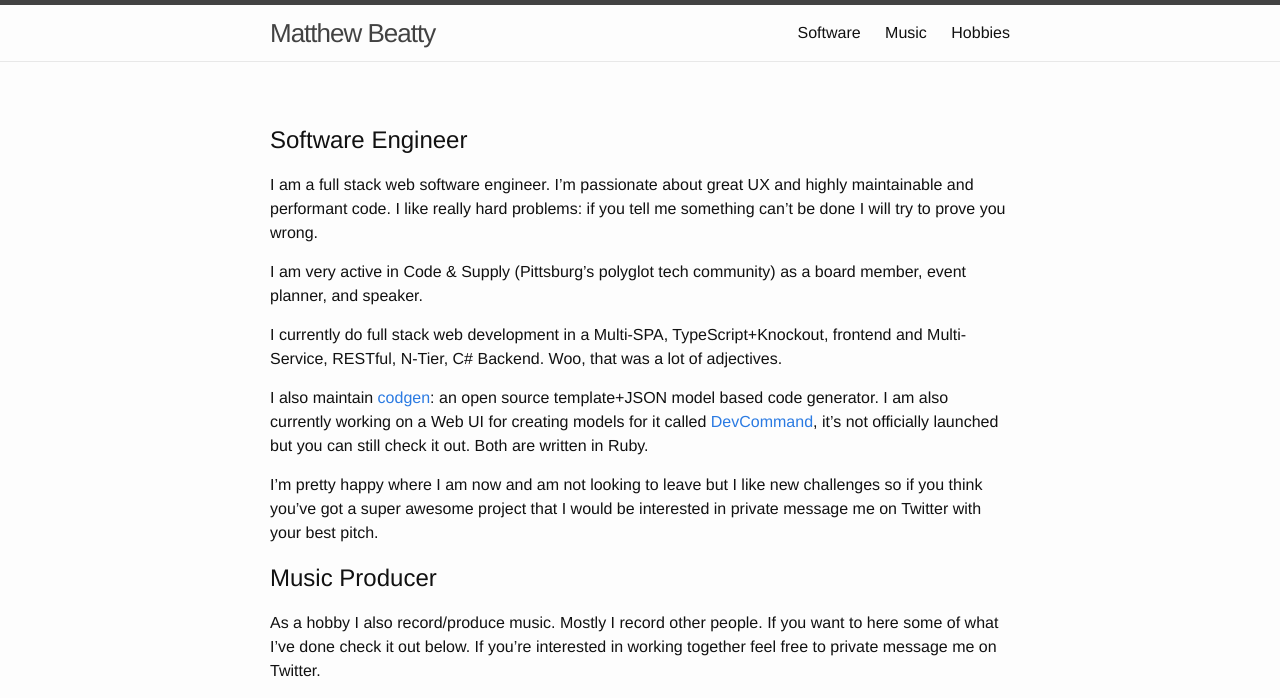
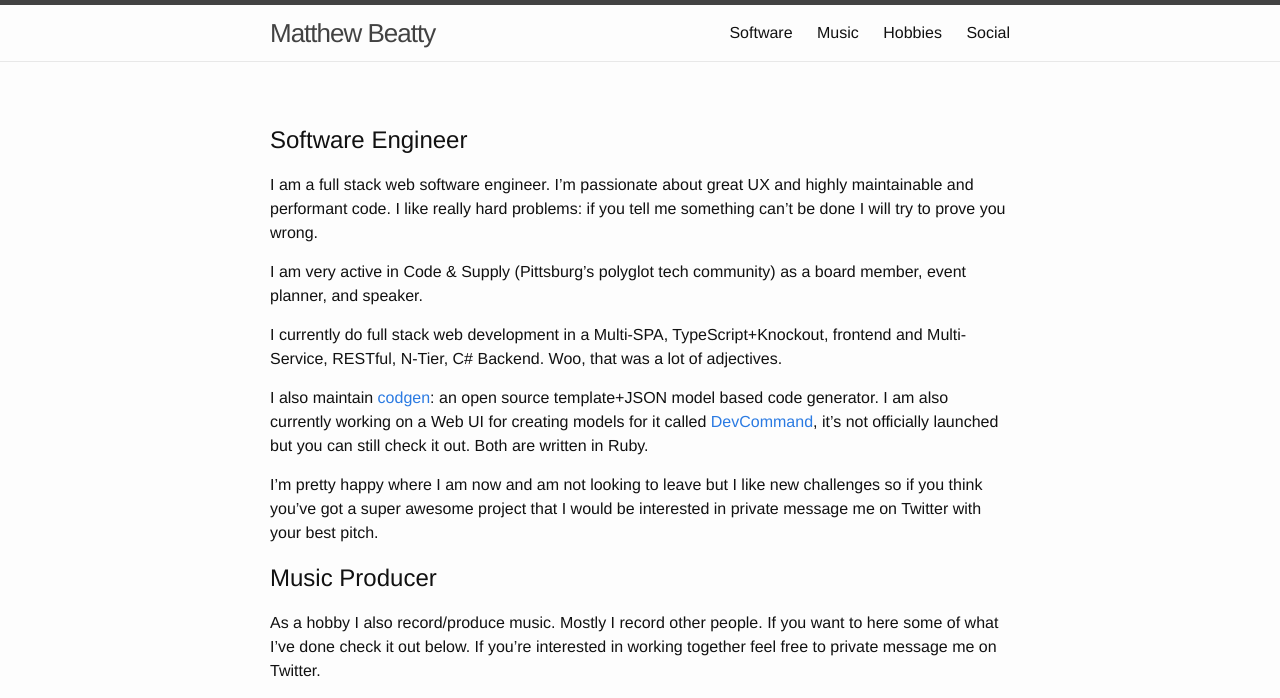
Before and after one commit to beattyml1/beattyml1.github.io, a Jekyll site: the page built from index.md, in a window 1280 px wide. Shown: the top 698 px of the page. Built offline with Jekyll 4.4.1, drawn with Linux system fonts in a browser that asks for light colours; grey boxes are pictures that could not be loaded.

Commit message:
Update header.html

```diff
--- a/_includes/header.html
+++ b/_includes/header.html
@@ -17,6 +17,7 @@
           <a class="page-link" href="#software-engineer">Software</a>
           <a class="page-link" href="#music-producer">Music</a>
           <a class="page-link" href="#other-hobbies">Hobbies</a>
+          <a class="page-link" href="#social">Social</a>
       </div>
     </nav>
 
```
